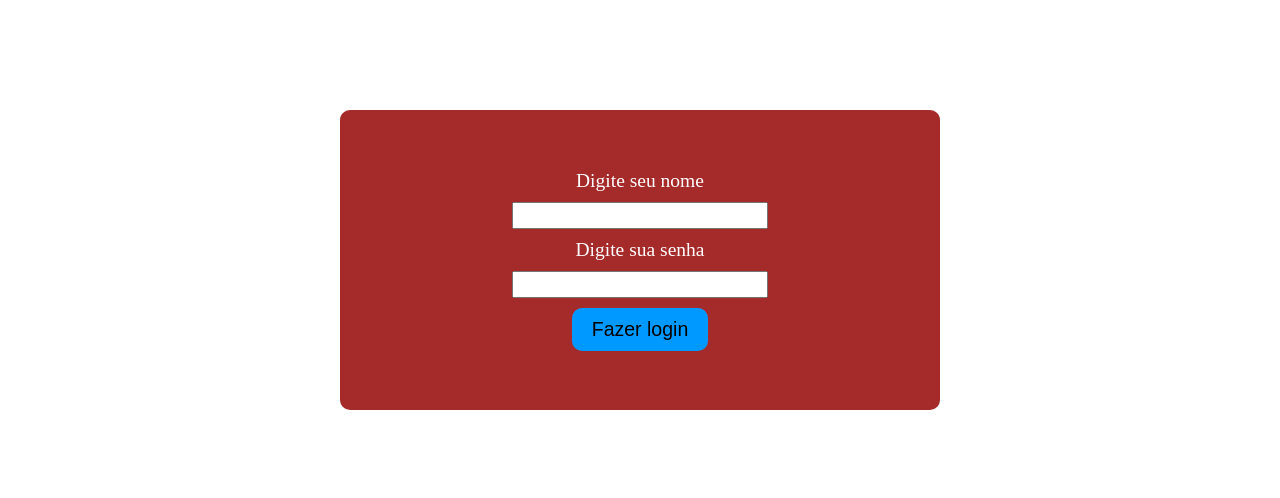
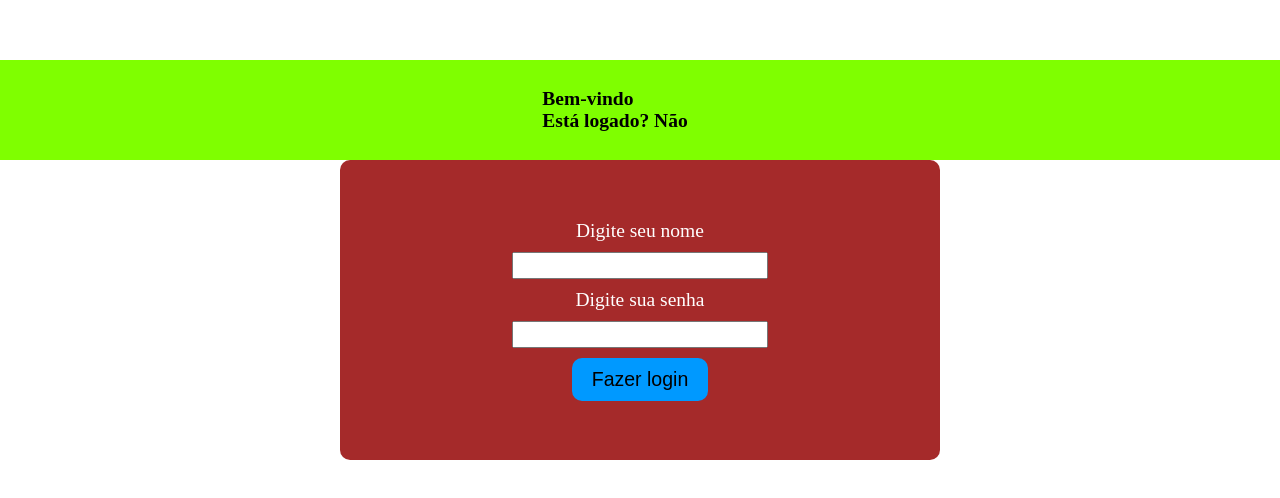
Before and after one commit to felipealvesdev/FrontendForSpringApi, a React (Vite) app: page / in a window 1280 px wide. Shown: the part 140-638 px from the top of the page. Built offline with nearby package versions, Linux system fonts and the light colour scheme; no server answers.

Commit message:
Até aqui: requicao get e post funcionando e salvando o estado no redux corretamente, navbar mostrando quando se está logado ou nao.

```diff
--- /dev/null
+++ b/src/components/Navbar/Navbar.module.css
@@ -0,0 +1,12 @@
+.container {
+    position: relative;
+    width: 100%;
+    height: 10rem;
+    font-size: 5rem;
+    background-color: chartreuse;
+    display: flex;
+    flex-direction: row;
+    justify-content: center;
+    align-items: center;
+    gap: 5rem;
+}
--- a/src/components/Navbar/Navbar.tsx
+++ b/src/components/Navbar/Navbar.tsx
@@ -1,9 +1,29 @@
-import React from 'react'
+import React from 'react';
+import { useDispatch, useSelector } from 'react-redux';
+import styles from "./Navbar.module.css";
+import { logout } from '../../redux/userSlice';
 
 export default function Navbar() {
+
+    const data = useSelector(state => state.user)
+    const dispatch = useDispatch();
+
+    const handleLogoff = () => {
+        dispatch(logout())
+    }
+
   return (
-    <nav>
-        Navbar
-        </nav>
+    <nav className={styles.container}>
+        <div className={styles.info}>
+            <h1>Bem-vindo {data.login}</h1>
+            <h2>Está logado? {data.isLogged? "Sim" : "Não"}</h2>
+        </div>
+        <div className={styles.options}>
+            {data.isLogged && (
+                <button onClick={handleLogoff}>Deslogar</button>
+            )}
+
+        </div>
+    </nav>
   )
 }
--- a/src/pages/Login/Login.tsx
+++ b/src/pages/Login/Login.tsx
@@ -4,6 +4,7 @@ import styles from "./Login.module.css";
 import axios from "axios";
 import { useDispatch, useSelector } from "react-redux";
 import { changeUser, setToken} from "../../redux/userSlice";
+import Navbar from "../../components/Navbar/Navbar";
 
 
 export default function Login() {
@@ -76,7 +77,10 @@ export default function Login() {
 
   return (
     <div className={styles.container}>
-      <Card>
+
+      <Navbar />
+
+      <Card className={styles.card}>
           <form onSubmit={handleLogin}>
               <label>Digite seu nome</label>
               <input onChange={(e)=> setLogin(e.target.value)}/>
```
Also changed, not shown: src/pages/Products/Products.tsx (+7 -3 lines).
